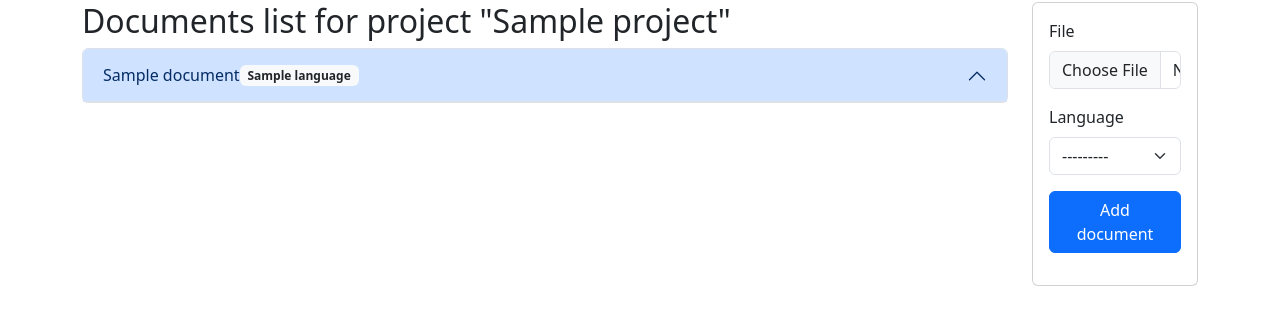
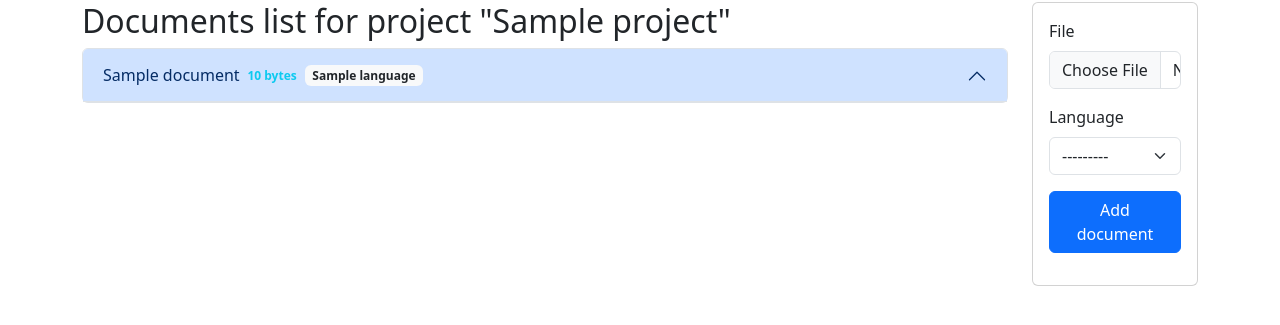
Before and after one commit to yurivital/sam, a Django app: page /project/1/ in a window 1280 px wide. Shown: the part 94-419 px from the top of the page. Run offline with Django 4.2, Linux system fonts and the light colour scheme; tables that the repository leaves empty hold one stand-in row (values such as "Sample post"); some libraries are stand-ins or nearby versions.

Commit message:
Refactor project detail

```diff
--- a/sam/manager/templates/manager/project_detail.html
+++ b/sam/manager/templates/manager/project_detail.html
@@ -19,9 +19,11 @@
         aria-controls="collapse{{document.id}}"
       >
         <span>{{ document.name }}</span>
+        <span class="badge text-info">{{document.size | filesizeformat}}</span>
         <span class="badge bg-light text-dark">
           {{ document.language.name|default:"---" }}</span
         >
+
        </button>
     </h2>
     <div
```
Also changed, not shown: README.md.
